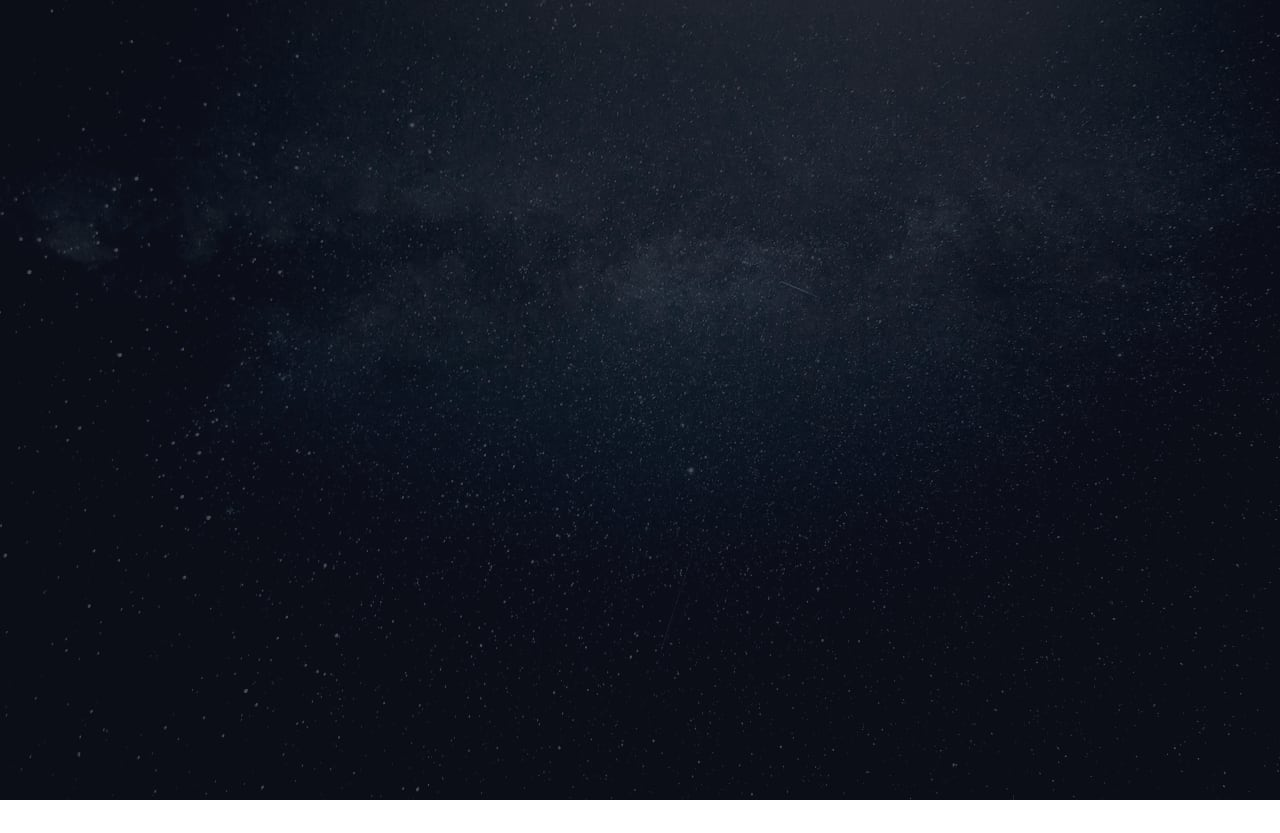
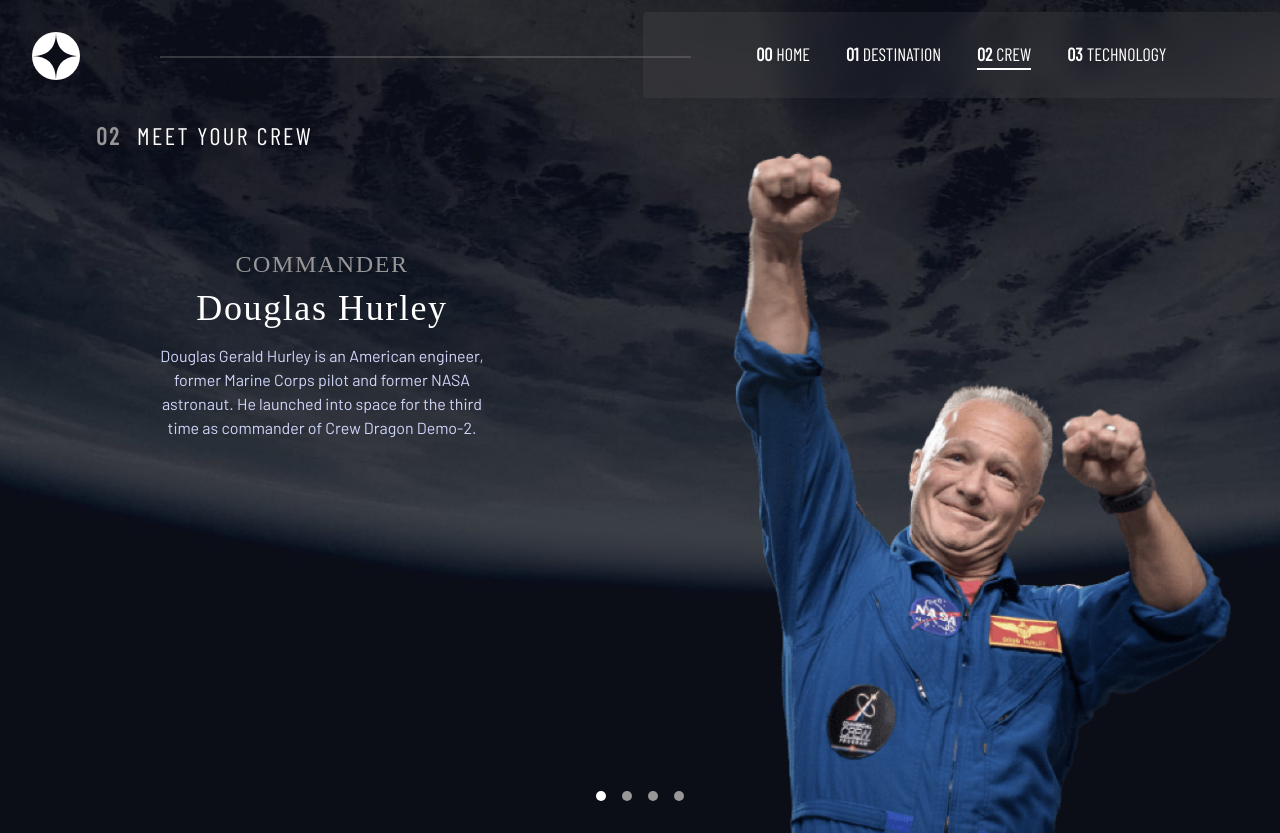
Before and after one commit to Sina-Abf/Space-website, a React (Vite) app: page /crew/DouglasHurley in a window 1280 px wide. Before the commit this address had no page. Before the commit the page ends 800 px from the top, so only its background shows below. Built offline with nearby package versions, Linux system fonts and the light colour scheme; a web font is replaced by a local one.

Commit message:
finish crew part

```diff
--- a/src/App.tsx
+++ b/src/App.tsx
@@ -21,7 +21,10 @@ function App() {
           <Route path="/destination" element={<DestinationPage />}>
             <Route path=":planet" element={null} />
           </Route>
-          <Route path="/crew" element={<CrewPage />} />
+          <Route path="/crew" element={<Navigate to="/crew/DouglasHurley" />} />
+          <Route path="/crew" element={<CrewPage />}>
+            <Route path=":crew_people" element={null} />
+          </Route>
         </Routes>
       </Suspense>
     </AnimatePresence>
--- a/src/components/Crew/Crew.tsx
+++ b/src/components/Crew/Crew.tsx
@@ -1,7 +1,11 @@
 import { motion } from 'framer-motion';
 import Navbar from '../Navbar/Navbar';
+import { useParams, NavLink } from 'react-router-dom';
+import myData from '../../json/data.json';
+import CrewItems from './CrewItems';
 
 const Crew = () => {
+  const { crew_people } = useParams();
   return (
     <section className="min-h-screen bg-crew-mobile bg-cover bg-center md:bg-crew-tablet lg:bg-crew-desktop">
       <Navbar />
@@ -10,13 +14,59 @@ const Crew = () => {
         animate={{ width: '100%' }}
         exit={{ x: window.innerWidth }}
       >
-        <div className="text-white mb-8 flex items-center justify-center md:justify-start w-full gap-x-4 tracking-widest mt-10 lg:mt-2 md:text-xl lg:text-2xl lg:px-24 lg:py-6">
+        <div className="text-white mb-8 lg:mb-0 flex items-center justify-center md:justify-start w-full gap-x-4 tracking-widest mt-10 lg:mt-2 md:text-xl lg:text-2xl lg:px-24 md:px-16">
           <span className="text-navigationBar font-BarlowCondensed font-bold">
-            01
+            02
           </span>
           <h3 className="font-BarlowCondensed">MEET YOUR CREW</h3>
         </div>
-        <div className="px-12"></div>
+        <div className="px-12 flex flex-col md:flex-col-reverse lg:flex-row-reverse">
+          <div className="mb-8 md:mb-0 w-full pb-1 lg:pb-0 mx-auto md:border-0 border-b border-b-navigationBar">
+            {myData.crew.map((item) => {
+              if (crew_people === item.name.replaceAll(' ', '')) {
+                return (
+                  <img
+                    className="mx-auto"
+                    key={item.name}
+                    src={item.images.png}
+                  />
+                );
+              }
+            })}
+          </div>
+          <div className="flex items-center justify-center gap-x-4 mb-8 lg:justify-center lg:items-end lg:mr-12">
+            {myData.crew.map((item) => {
+              return (
+                <NavLink
+                  key={item.name}
+                  className={(navData) => (navData.isActive ? '!bg-white' : '')}
+                  style={{
+                    display: 'block',
+                    width: '10px',
+                    height: '10px',
+                    borderRadius: '50%',
+                    background: '#979797',
+                  }}
+                  to={`/crew/${item.name.replaceAll(' ', '')}`}
+                />
+              );
+            })}
+          </div>
+          {myData.crew.map((item) => {
+            if (crew_people === item.name.replaceAll(' ', '')) {
+              return (
+                <ul>
+                  <CrewItems
+                    key={item.name.replaceAll(' ', '')}
+                    bio={item.bio}
+                    name={item.name}
+                    role={item.role}
+                  />
+                </ul>
+              );
+            }
+          })}
+        </div>
       </motion.div>
     </section>
   );
--- /dev/null
+++ b/src/components/Crew/CrewItems.tsx
@@ -0,0 +1,27 @@
+import React from 'react';
+
+type crewProps = {
+  role: string;
+  name: string;
+  bio: string;
+};
+
+const CrewItems: React.FC<crewProps> = (props) => {
+  return (
+    <li className="text-white flex justify-center items-center flex-col gap-y-4 lg:mt-24">
+      <div className="font-Bellafair text-center tracking-widest">
+        <h2 className=" text-navigationBar mb-2 md:text-2xl">
+          {props.role.toUpperCase()}
+        </h2>
+        <h1 className="text-3xl md:text-4xl">{props.name}</h1>
+      </div>
+      <div className="text-customblue font-Barlow pb-8">
+        <p className="px-5 md:w-1/2 lg:w-2/3 mx-auto text-center">
+          {props.bio}
+        </p>
+      </div>
+    </li>
+  );
+};
+
+export default CrewItems;
--- a/src/components/Destination/Destination.tsx
+++ b/src/components/Destination/Destination.tsx
@@ -5,11 +5,11 @@ import DestinationItems from './DestinationItems';
 import { motion } from 'framer-motion';
 
 const Destination = () => {
-  let { planet } = useParams();
+  const { planet } = useParams();
   return (
     <motion.section className="flex flex-col items-center text-white bg-destination-mobile bg-cover bg-center md:bg-destination-tablet lg:bg-destination-desktop min-h-screen">
       <Navbar />
-      <div className="mb-8 px-8 flex items-center justify-center md:justify-start w-full gap-x-4 tracking-widest mt-10 lg:mt-2 md:text-xl lg:text-2xl lg:px-24 lg:py-6">
+      <div className="mb-8 lg:mb-1 px-8 flex items-center justify-center md:justify-start w-full gap-x-4 tracking-widest mt-10 lg:mt-2 md:text-xl lg:text-2xl lg:px-24 lg:py-6">
         <span className="text-navigationBar font-BarlowCondensed font-bold">
           01
         </span>
```
